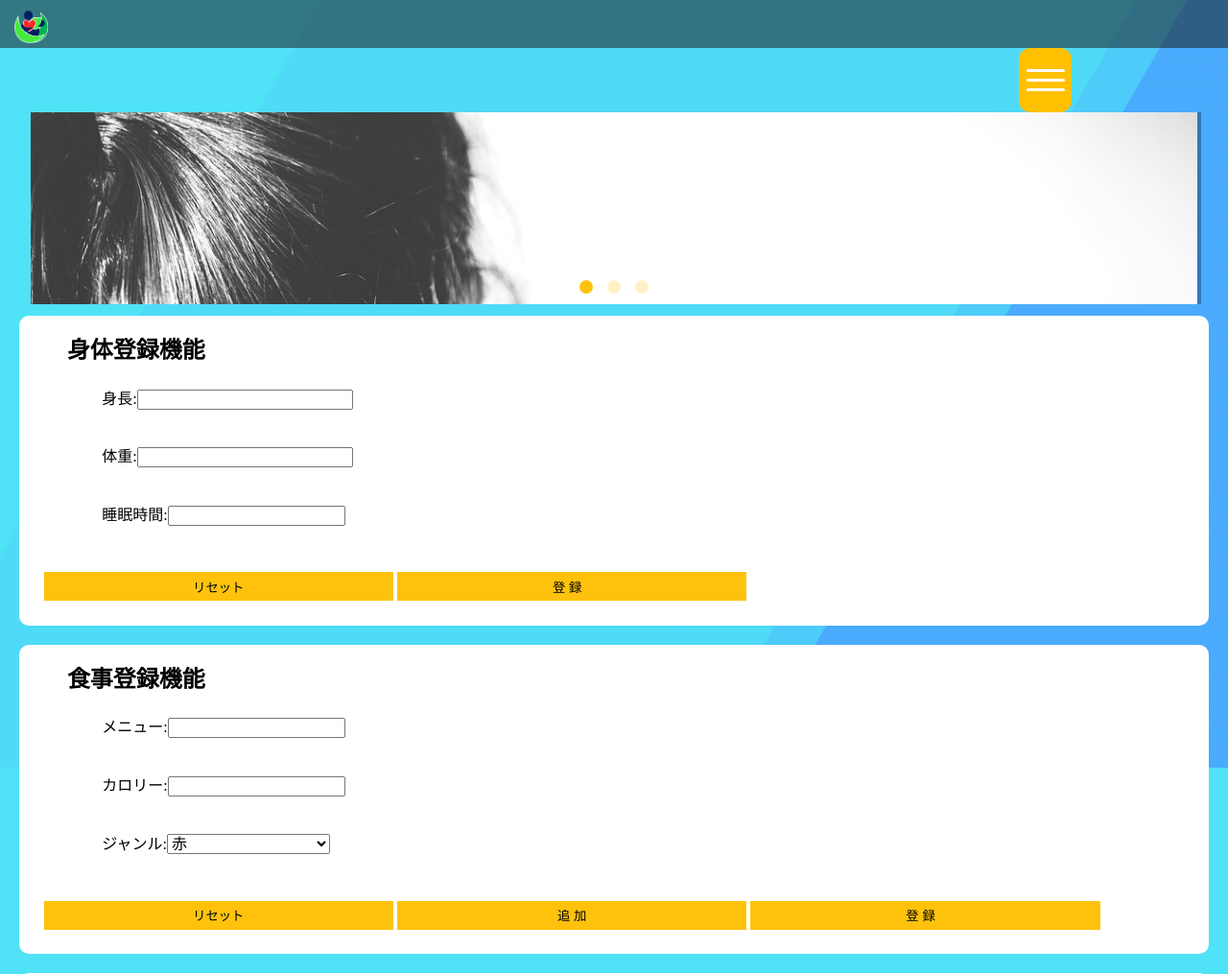
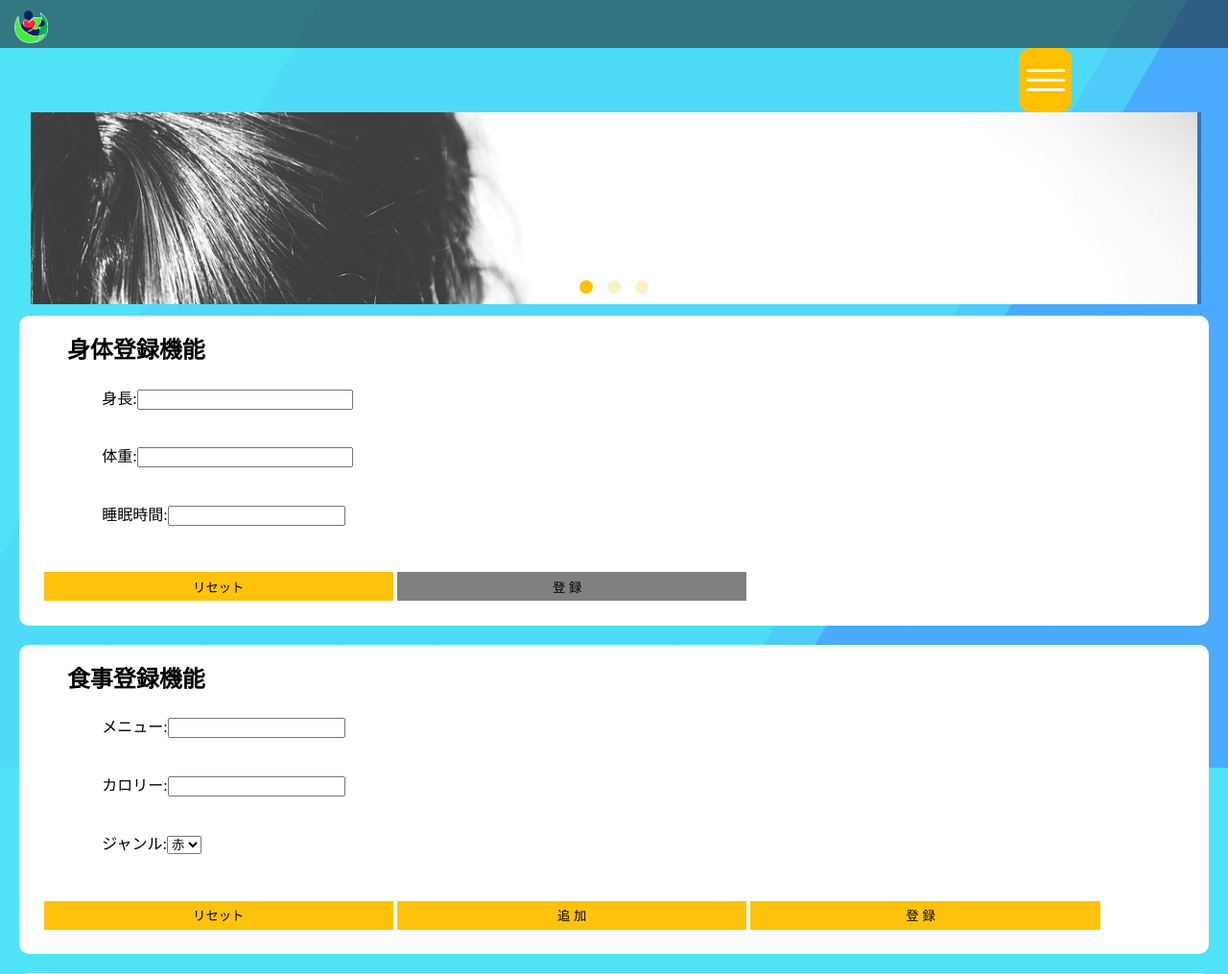
Before and after one commit to plusdojo2024/E2, a Java web app: template WebContent/WEB-INF/jsp/home.jsp in a window 1280 px wide. Shown: the top 1015 px of the page at 96% size. Run offline with Tomcat 11, a stand-in JSP engine, Linux system fonts and the light colour scheme; the template is opened without the code that fills it, so the values that code supplies are empty.

Commit message:
プロジェクト更新

```diff
--- a/WebContent/WEB-INF/jsp/home.jsp
+++ b/WebContent/WEB-INF/jsp/home.jsp
@@ -89,7 +89,7 @@
         <h2>身体登録機能</h2>
         <form id="human-form" action="HomeServlet" method="post">
         <input type="hidden" name="formType" value="hform">
-            <p>身長:<input type="text" size="25" name="height" value="${humans.height}"></p>
+            <p>身長:<input type="text" size="25" name="height" value="${humans.height}" ></p>
             <p>体重:<input type="text" size="25" name="weight" value="${humans.weight}"></p>
             <p>睡眠時間:<input type="text"  name="sleep_time" value="${humans.sleepTime}"></p>
        	<%
@@ -103,7 +103,12 @@
     		}
     	%>
             <input type="reset" id="register" name="reset" value="リセット">
+            <c:if test = "${humans.day != formattedDate}">
             <input type="submit" id="register" value=" 登 録　">
+            </c:if>
+            <c:if test = "${humans.day == formattedDate}">
+            <input type="submit" id="register_rock" value=" 登 録　" disabled>
+            </c:if>
         </form>
         </div>
 
@@ -140,7 +145,7 @@
         </div>
         <div class="menu">
             <h2>食事登録ジャンル表</h2>
-            <img src="img/３食栄養素.jpg" width="95%" height="90%">
+            <img src="img/3大栄養素.jpg" width="95%" height="90%">
         </div>
      </main>
         <script>
--- a/WebContent/css/home.css
+++ b/WebContent/css/home.css
@@ -26,17 +26,18 @@
   margin-bottom: 2%;
   padding-top: 2%;
 }
-#home select {
-  font-size: 16px;
-  text-align: left;
-  padding: 0,1px,2px,0;
-  height: 21.33px;
-  width: 170px;
-}
 #home #register{
   border: none;
   width: 30%;
   background-color: #fec20d;
+  color: #000000;
+  height: 30px;
+  margin-top: 1%;
+}
+#home #register_rock{
+  border: none;
+  width: 30%;
+  background-color: gray;
   color: #000000;
   height: 30px;
   margin-top: 1%;
```
Also changed, not shown: src/servlet/HomeServlet.java (+8 -8 lines).
